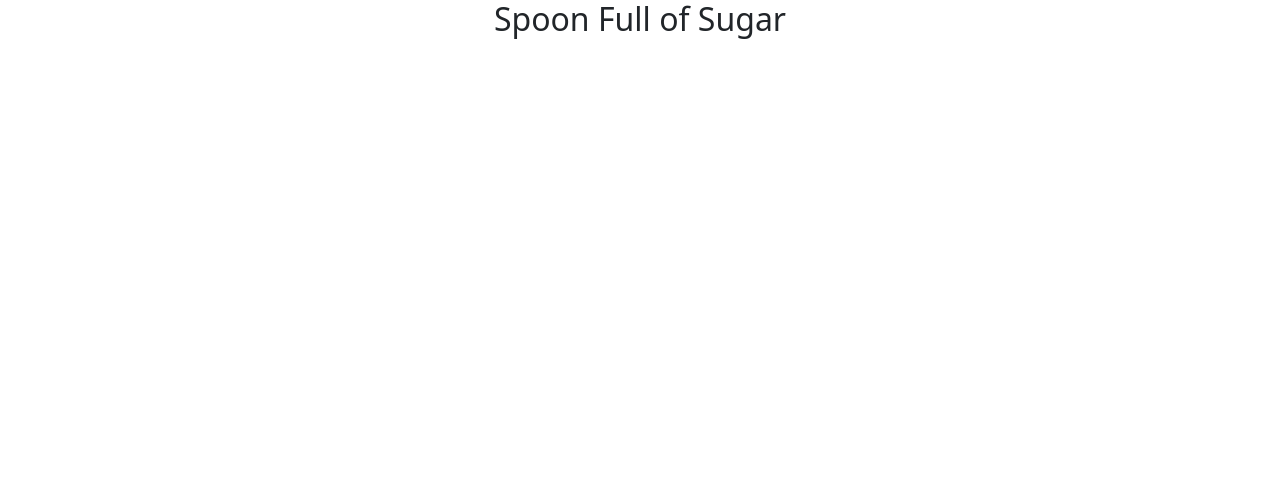
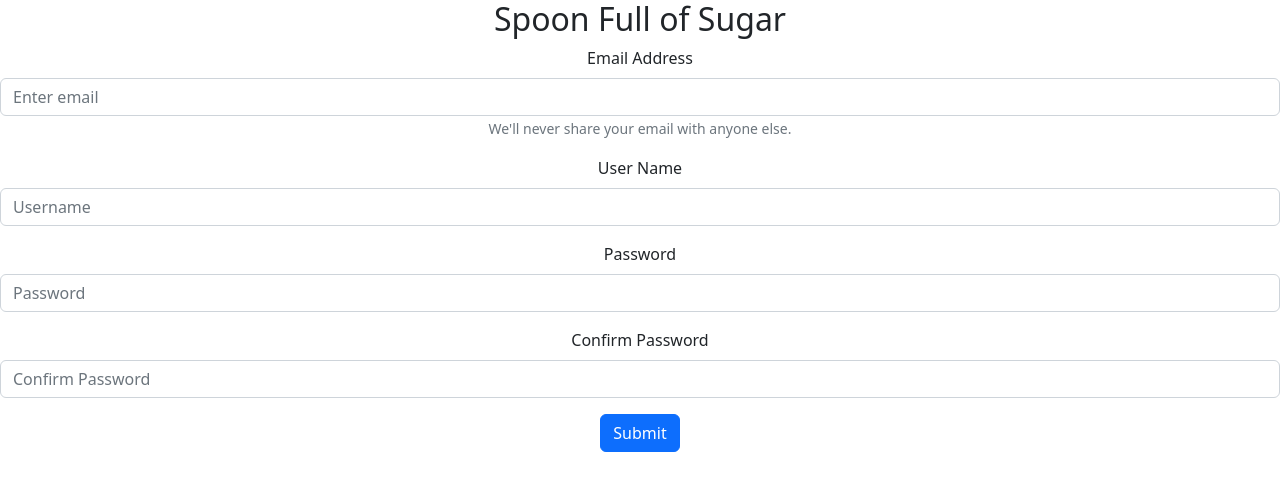
Before and after one commit to Jenipherb/Spoons, a React (Create React App) app in the folder client/: page / in a window 1280 px wide. Shown: the top 490 px of the page. Built offline with nearby package versions, Linux system fonts and the light colour scheme.

Commit message:
signup added

```diff
--- a/client/package.json
+++ b/client/package.json
@@ -9,6 +9,7 @@
     "@testing-library/user-event": "^13.5.0",
     "bootstrap": "^5.2.1",
     "react": "^18.2.0",
+    "react-bootstrap": "^2.5.0",
     "react-dom": "^18.2.0",
     "react-router-dom": "^6.4.0",
     "react-scripts": "5.0.1",
--- a/client/src/Components/SignUp.js
+++ b/client/src/Components/SignUp.js
@@ -1,5 +1,5 @@
 import { useState } from "react"
-import Form from 'react-bootstrap/Form'
+import { Form, Button } from 'react-bootstrap'
 
 
 function SignUp(Login){
@@ -9,11 +9,52 @@ function SignUp(Login){
     const [password, setPassword] = useState ("")
     const [passwordConfirmation, setPasswordConfirmation] = useState ("")
 
+
+    function handleSubmit(e) {
+        e.preventDefault()
+        fetch()
+    }
+
+
     return(
         <div>
             <Form>
                 <Form.Group className="mb-3"
-                controlId="formBasicEmail"></Form.Group>
+                controlId="formBasicEmail">
+                    <Form.Label>Email Address</Form.Label>
+                    <Form.Control type="email" placeholder="Enter email"
+                    id="email"
+                    value={email}
+                    onChange={(e)=> setEmail(e.target.value)}/>
+                    <Form.Text className="text-muted">
+                        We'll never share your email with anyone else.
+                    </Form.Text>
+                </Form.Group>
+                <Form.Group className="mb-3"
+                controlId="formBasicEmail">
+                    <Form.Label>User Name</Form.Label>
+                    <Form.Control type="username" placeholder="Username"
+                    id="username" value={username} onChange={(e) => setUsername(e.target.value)}/>
+                    <Form.Text className="text-muted">
+                    </Form.Text>
+                </Form.Group>
+                <Form.Group className="mb-3" controlId="formBasicPassword">
+                     <Form.Label>Password</Form.Label>
+                    <Form.Control type="password" placeholder="Password"
+                    id="id" value={password} onChange={(e) => setPassword(e.target.value)} />
+                </Form.Group>
+                <Form.Group className="mb-3" controlId="formBasicCheckbox">
+                </Form.Group>
+                <Form.Group className="mb-3" controlId="formBasicPassword">
+                     <Form.Label> Confirm Password</Form.Label>
+                    <Form.Control type="confirm password" placeholder="Confirm Password"
+                    id="password_confirm" value={passwordConfirmation} onChange={(e)=> setPasswordConfirmation(e.target.value)}/>
+                </Form.Group>
+                <Form.Group className="mb-3" controlId="formBasicCheckbox">
+                </Form.Group>
+                <Button variant="primary" type="submit">
+                    Submit
+                </Button>
             </Form>
         </div>
     )
--- a/client/src/index.js
+++ b/client/src/index.js
@@ -5,7 +5,7 @@ import App from './Components/App';
 import reportWebVitals from './reportWebVitals';
 import { BrowserRouter } from "react-router-dom";
 import 'bootstrap/dist/css/bootstrap.min.css';
-import 'bootstrap/dist/js/bootstrap.bundle.min';
+
 
 const root = ReactDOM.createRoot(document.getElementById('root'));
 root.render(
```
Also changed, not shown: 1 other file (tests, documents, lock files or other folders).
